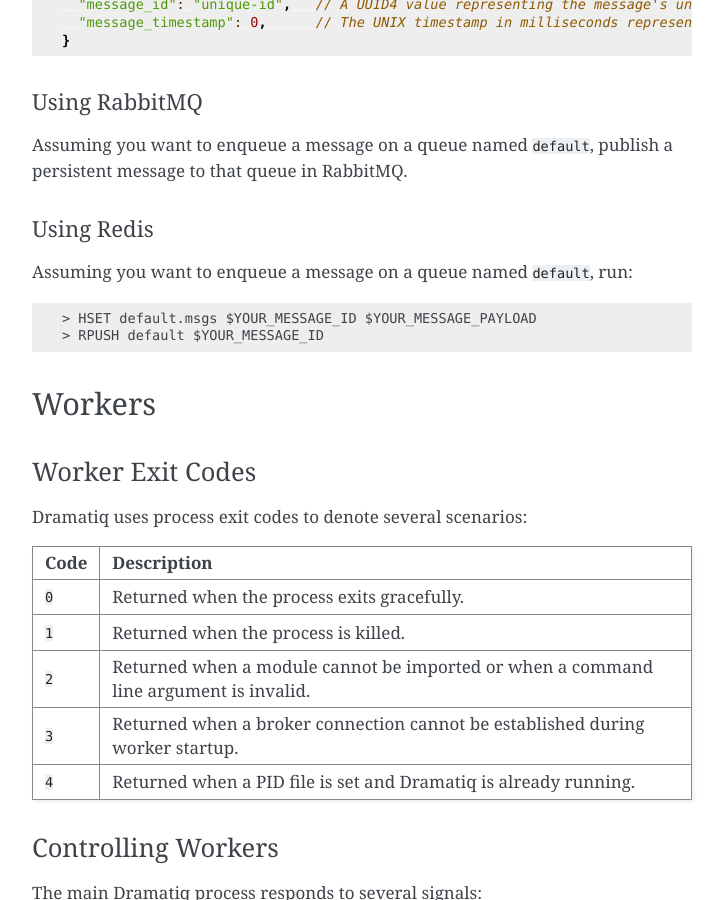
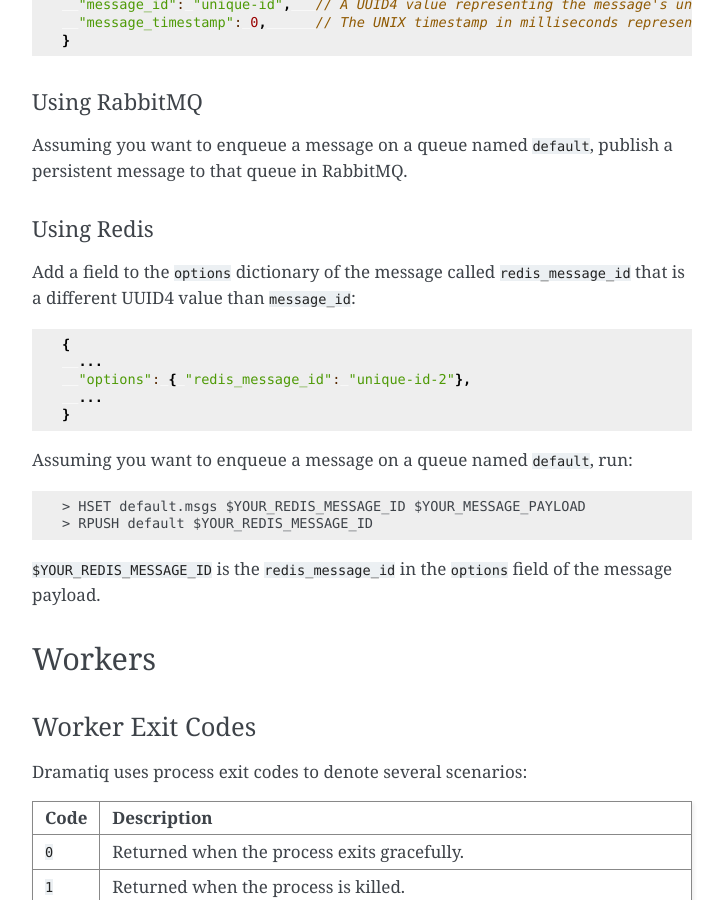
Before and after one commit to Bogdanp/dramatiq, a Sphinx documentation site: the page built from docs/source/advanced.rst, in a window 1280 px wide and 900 px high, scrolled down 3580 px. Shown: the whole window, without its empty margins (388-1112 px from the left). Built offline with Sphinx 7.4.7, drawn with Linux system fonts in a browser that asks for light colours.

Commit message:
doc: add details about `redis_message_id' to advanced section

```diff
--- a/docs/source/advanced.rst
+++ b/docs/source/advanced.rst
@@ -207,12 +207,26 @@
 Using Redis
 ~~~~~~~~~~~
 
+Add a field to the ``options`` dictionary of the message called
+``redis_message_id`` that is a different UUID4 value than
+``message_id``:
+
+.. code-block:: javascript
+
+   {
+     ...
+     "options": { "redis_message_id": "unique-id-2"},
+     ...
+   }
+
 Assuming you want to enqueue a message on a queue named ``default``,
 run::
 
-  > HSET default.msgs $YOUR_MESSAGE_ID $YOUR_MESSAGE_PAYLOAD
-  > RPUSH default $YOUR_MESSAGE_ID
+  > HSET default.msgs $YOUR_REDIS_MESSAGE_ID $YOUR_MESSAGE_PAYLOAD
+  > RPUSH default $YOUR_REDIS_MESSAGE_ID
 
+``$YOUR_REDIS_MESSAGE_ID`` is the ``redis_message_id`` in the ``options``
+field of the message payload.
 
 Workers
 -------
```
